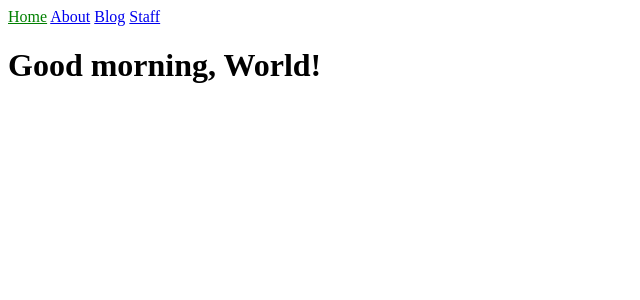
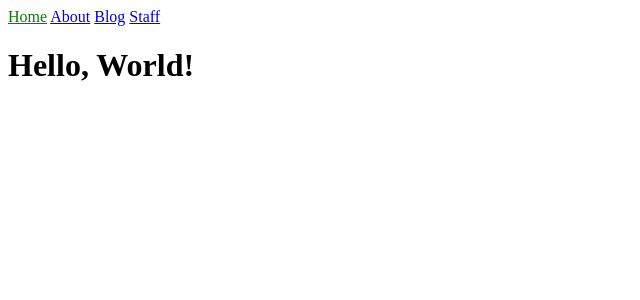
Before and after one commit to mayoct/demo-jekyll-oidc, a Jekyll site: the page built from index.html, in a window 1280 px wide. Shown: the top 300 px of the page, without its empty margins (0-640 px from the left). Built offline with Jekyll 4.4.1, drawn with Linux system fonts in a browser that asks for light colours.

Commit message:
Modified to Hello

```diff
--- a/index.html
+++ b/index.html
@@ -2,4 +2,4 @@
 layout: default
 title: Home
 ---
-<h1>{{ "Good morning, World!" }}</h1>
+<h1>{{ "Hello, World!" }}</h1>
```
